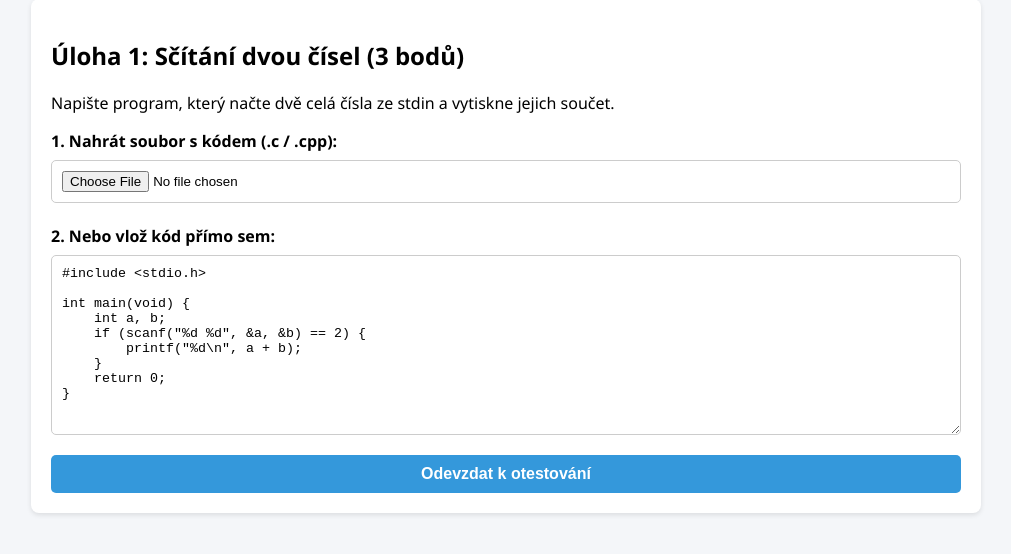
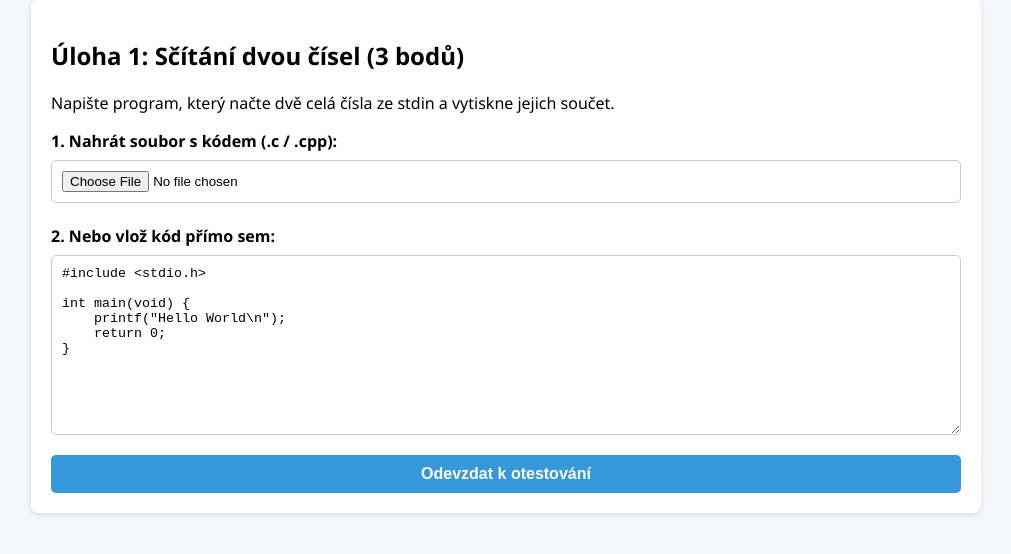
Before and after one commit to kovarf85/mini-progtest, a Flask app: page / in a window 1280 px wide. Shown: the part 158-712 px from the top of the page, without its empty margins (134-1145 px from the left). Run offline with Flask 3, Linux system fonts and the light colour scheme; the visitor is signed in with stand-in values (Sample User, id 1).

Commit message:
Uprava index

```diff
--- a/templates/index.html
+++ b/templates/index.html
@@ -67,8 +67,7 @@
 
             <br><br>
             <label for="code"><strong>2. Nebo vlož kód přímo sem:</strong></label>
-            <textarea name="code" id="code" placeholder="Vlož sem svůj C kód...">{{ user_code or '#include <stdio.h>\n\nint main(void) {\n    int a, b;\n    if (scanf("%d %d", &a, &b) == 2) {\n        printf("%d\\n", a + b);\n    }\n    return 0;\n}' }}</textarea>
-
+            <textarea name="code" id="code" placeholder="Vlož sem svůj C kód...">{{ user_code or '#include <stdio.h>\n\nint main(void) {\n    printf("Hello World\\n");\n    return 0;\n}' }}</textarea>
             <button type="submit">Odevzdat k otestování</button>
         </form>
     </div>
```
